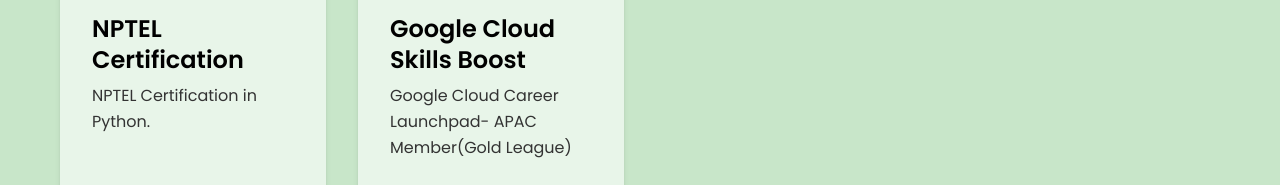
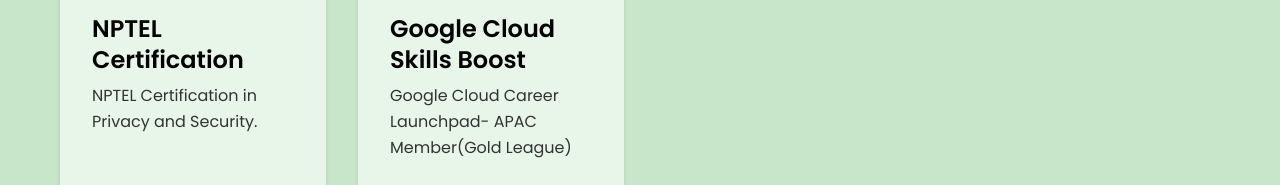
Before and after one commit to saidurgaprasadreddy/portfolio, a plain HTML site: page Sai Portfolio/index.html in a window 1280 px wide. Shown: the part 3739-3924 px from the top of the page. Drawn offline with Linux system fonts and the light colour scheme.

Commit message:
Update index.html

```diff
--- a/Sai Portfolio/index.html
+++ b/Sai Portfolio/index.html
@@ -237,7 +237,7 @@
                 <div class="certification-card">
                     <div class="certification-icon">🎓</div>
                     <h3>NPTEL Certification</h3>
-                    <p>NPTEL Certification in Python.</p>
+                    <p>NPTEL Certification in Privacy and Security.</p>
                 </div>
                 <div class="certification-card">
                     <div class="certification-icon">🌐</div>
```
